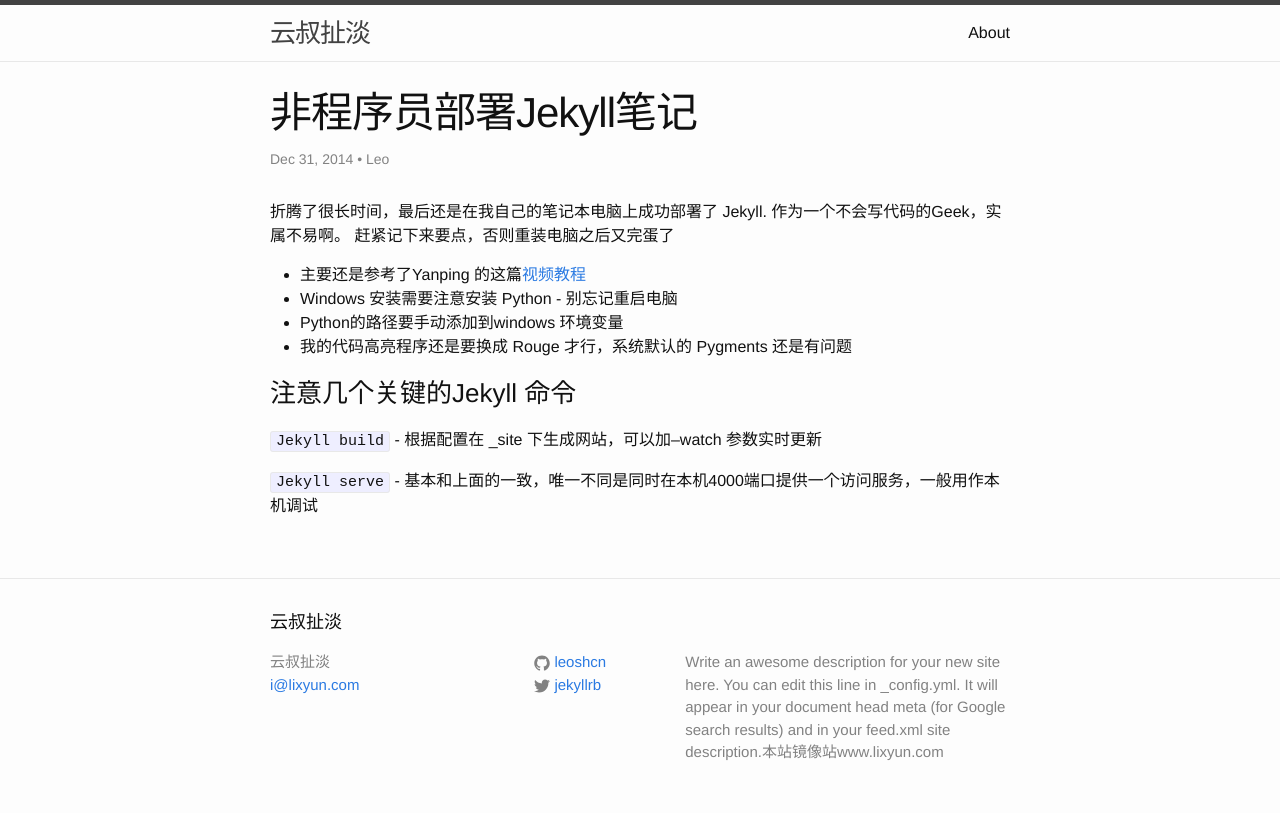
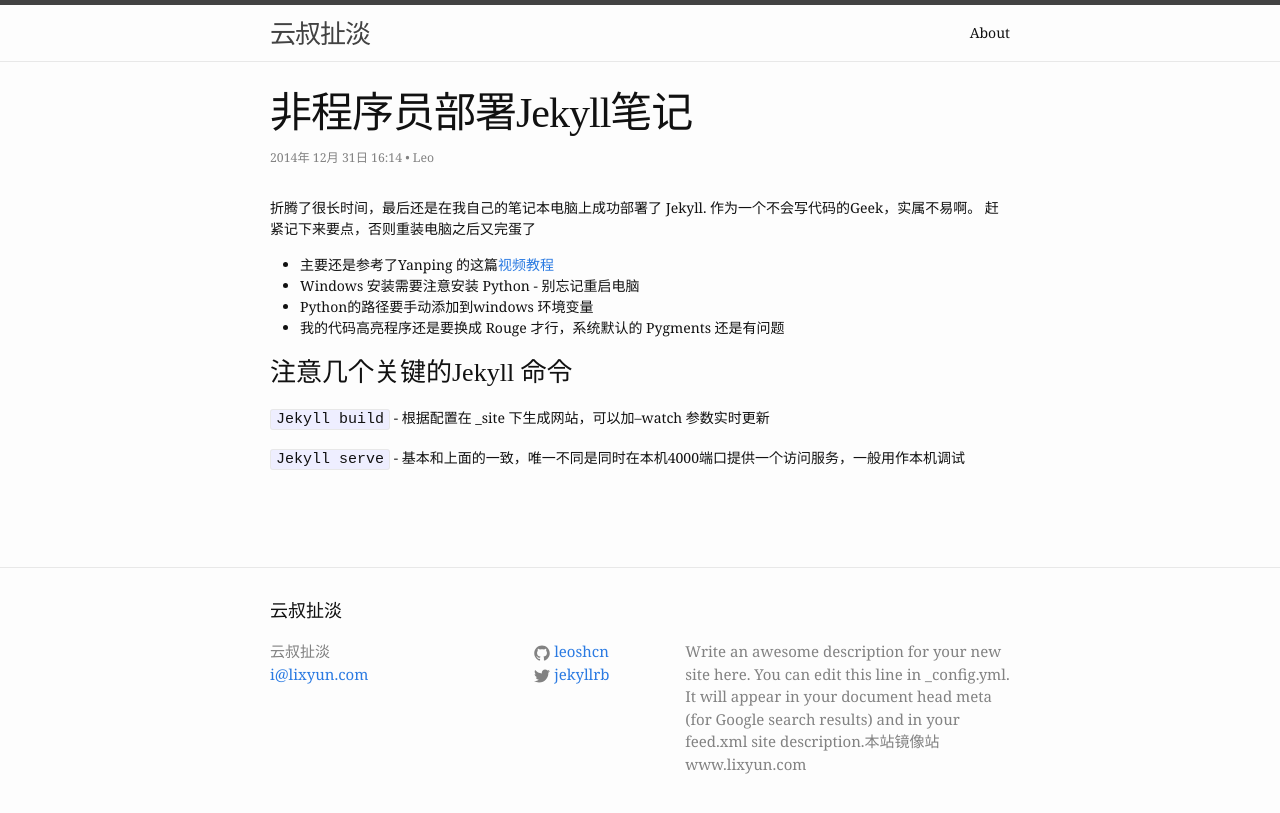
Before and after one commit to leoshcn/leoshcn.github.io, a Jekyll site: the page built from _posts/2015-01-01-jekyll-guide.md, in a window 1280 px wide. Shown: the top 813 px of the page. Built offline with Jekyll 4.4.1, drawn with Linux system fonts in a browser that asks for light colours.

Commit message:
change theme

```diff
--- a/_layouts/post.html
+++ b/_layouts/post.html
@@ -5,11 +5,11 @@
 
   <header class="post-header">
     <h1 class="post-title">{{ page.title }}</h1>
-    <p class="post-meta">{{ page.date | date: "%b %-d, %Y" }}{% if page.author %} • {{ page.author }}{% endif %}{% if page.meta %} • {{ page.meta }}{% endif %}</p>
+    <p class="post-meta">{{ page.date | date: "%Y年 %-m月 %-d日 %R" }}{% if page.author %} • {{ page.author }}{% endif %}{% if page.meta %} • {{ page.meta }}{% endif %}</p>
   </header>
 
   <article class="post-content">
-    {{ content }}
+    {{ content }} <br/>
   </article>
 
 </div>
--- a/_sass/_base.scss
+++ b/_sass/_base.scss
@@ -81,8 +81,12 @@
  */
 h1, h2, h3, h4, h5, h6 {
     font-weight: 300;
+    font-family: "Microsoft YaHei";
 }
 
+h1 {
+    font-size: 12px;
+}
 
 
 /**
--- a/css/main.scss
+++ b/css/main.scss
@@ -6,8 +6,8 @@
 
 
 // Our variables
-$base-font-family: Helvetica, Arial, sans-serif;
-$base-font-size:   16px;
+$base-font-family: Georgia,Hiragino Sans GB,宋体;
+$base-font-size:   14px;
 $small-font-size:  $base-font-size * 0.875;
 $base-line-height: 1.5;
 
```
